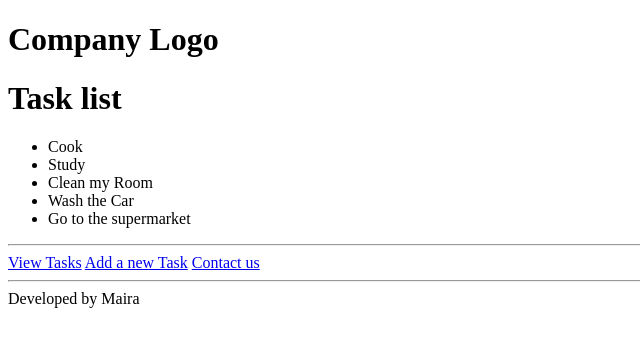
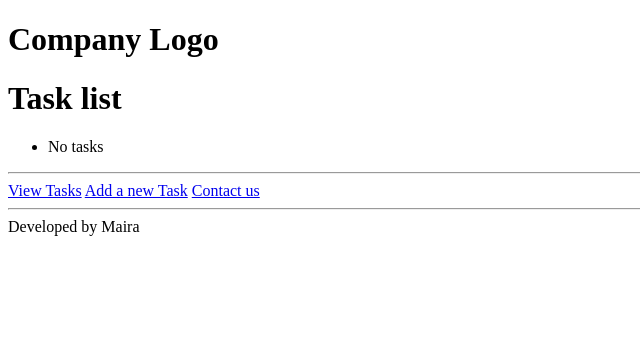
Before and after one commit to mkotsovoulou/Django21, a Django app: page /tasks/ in a window 1280 px wide. Shown: the top 347 px of the page, without its empty margins (0-640 px from the left). Run offline with Django 3.2, Linux system fonts and the light colour scheme.

Commit message:
addtasks

```diff
--- a/djone/tasks/templates/tasks/index.html
+++ b/djone/tasks/templates/tasks/index.html
@@ -1,12 +1,13 @@
-
 {% extends "tasks/layout.html" %}
 
 {% block main %}
     <h1> Task list </h1>
-     <ul>
-          {% for task in tasklist %}
-             <li>  {{ task }}  </li>
-          {% endfor %}
-     </ul>
+   <ul>
+        {% for task in tasks %}
+         <li> {{ task }} </li>
+         {% empty %}
+         <li> No tasks</li>
+        {% endfor %}
+    </ul>
 
 {% endblock %}
--- a/djone/tasks/templates/tasks/layout.html
+++ b/djone/tasks/templates/tasks/layout.html
@@ -14,9 +14,9 @@
 
 <hr>
 
-<a href="{% url 'tasks.index' %}">View Tasks</a>
-<a href="{% url 'tasks.add' %}">Add a new Task</a>
-<a href="{% url 'contactus' %}">Contact us</a>
+<a href="{% url 'tasks:index' %}">View Tasks</a>
+<a href="{% url 'tasks:add' %}">Add a new Task</a>
+<a href="{% url 'tasks:contactus' %}">Contact us</a>
 
 <hr>
 {% if devname %}
--- a/djone/tasks/urls.py
+++ b/djone/tasks/urls.py
@@ -1,7 +1,9 @@
 from django.urls import path
 from . import views
 
-urlpatterns = [path("", views.index, name="tasks.index"),
-               path("add", views.add, name="tasks.add"),
+app_name = "tasks"
+
+urlpatterns = [path("", views.index, name="index"),
+               path("add", views.add, name="add"),
                path("contactus", views.contactus, name="contactus")
                ]
--- a/djone/tasks/views.py
+++ b/djone/tasks/views.py
@@ -1,19 +1,60 @@
 from django.http.response import HttpResponse
+from django.http.response import HttpResponseRedirect
 from django.shortcuts import render
 from django.http import HttpResponse
+from django import forms
+from django.urls import reverse
 
 #global variables
-tasks = ["Cook", "Study", "Clean my Room", "Wash the Car", "Go to the supermarket"]
-devname = 'Maira';
+#tasks = ["Cook", "Study", "Clean my Room", "Wash the Car", "Go to the supermarket"]
+devname = 'Maira'
+
+# Django can create a Form automatically
+
+class NewTaskForm(forms.Form):
+    task = forms.CharField(label="New Task")
+    #priority = forms.IntegerField(label="Prior", min_value=1, max_value=5)
+
+
 # Create your views here.
-def index(request):
+def index1(request):
     return render(request, "tasks/index.html", {
-        "tasklist" : tasks,
+        "tasklist" : [],
         "devname" : devname
     })
 
-def add(request):
+
+def index(request):
+    if "tasks" not in request.session:  # SESSIONS
+        # if the user has not any tasks in the session, create a new one
+        request.session["tasks"] = []
+    return render(request, "tasks/index.html", {
+        # error no such table: django_session, so we need to
+        "tasks": request.session["tasks"],
+        # create a default table in the database,
+        # using the command in the prompt: python manage.py migrate
+        "devname": devname
+    })
+
+
+def add1(request):
     return  render(request, "tasks/add.html")
 
 def contactus(request):
     return render(request, "tasks/contactus.html")
+
+
+def add(request):
+    if request.method == "POST":  # submit data
+        form = NewTaskForm(request.POST)  # save all data in a variable
+        if form.is_valid():  # if form is valid (Server side validation)
+            task = form.cleaned_data["task"]  # take all the data from the form
+            request.session["tasks"] += [task]  # append the data into the list
+            return HttpResponseRedirect(reverse("tasks:index"))
+        else:
+            return render(request, "tasks/add.html", {
+                "form": form  # pass in the old data
+            })
+    return render(request, "tasks/add.html", {
+        "form": NewTaskForm()
+    })
```
Also changed, not shown: djone/tasks/templates/tasks/add.html (+11 -5 lines), djone/db.sqlite3.
